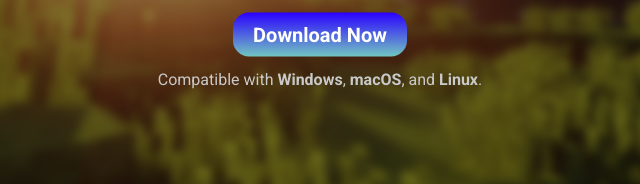
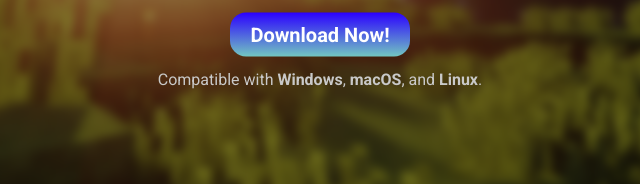
Before and after one commit to ChickenClient/Website, a plain HTML site: page index.html in a window 1280 px wide. Shown: the part 435-619 px from the top of the page, 320-960 px from the left. Drawn offline with Linux system fonts and the light colour scheme.

Commit message:
Updated some of the Home page :D

```diff
--- a/index.html
+++ b/index.html
@@ -17,13 +17,13 @@
 <body>
     <div class="hero">
         <div class="blur-overlay"></div>
-        <img src="hero.webp" class="hero-image" alt="Chicken Client Site Background">
+        <img src="hero.webp" class="hero-image" alt="Chicken Client Site Image">
       </div>
   <div class="transparent-bar">
     <a href="/index.html"><img src="logo.png" class="logo" alt="Chicken Client Logo"></a>
     <a href="/index.html" class="link-as-text"><h1 class="brand-text">Chicken Client</h1></a>
     <div class="links">
-      <a href="https://github.com/ZoeyTheChicken/Chicken-Client-Installer/releases/download/1.26.0/ChickenClient-Installer.exe" class="nav-link">Download</a>
+      <a href="https://github.com/ChickenClient/Installer/releases/download/1.28.0/ChickenClient-Installer.exe" class="nav-link">Download</a>
       <a href="https://discord.gg/A5vzwc9MMR" class="nav-link">Discord</a>
       <a href="https://www.trustpilot.com/review/chickenclient-site.vercel.app" class="nav-link">TrustPilot</a>
       <a href="https://youtube.com/@ZoeyTheChicken" class="nav-link">YouTube</a>
@@ -35,7 +35,7 @@
     <br>
     <span class="center-text-sm">Your performance, and PVP skills. Elevated.</span>
     <div class="minecraft-chicken"></div>
-    <a href="https://github.com/ChickenClient/Installer/releases/download/1.26.0/ChickenClient-Installer.exe" class="download-button">Download Now</a>
+    <a href="https://github.com/ChickenClient/Installer/releases/download/1.28.0/ChickenClient-Installer.exe" class="download-button">Download Now!</a>
     <p class="txt-compatible">Compatible with <strong>Windows</strong>, <strong>macOS</strong>, and <strong>Linux</strong>.</p>
   </div>
   <div class="footer-div">
```
